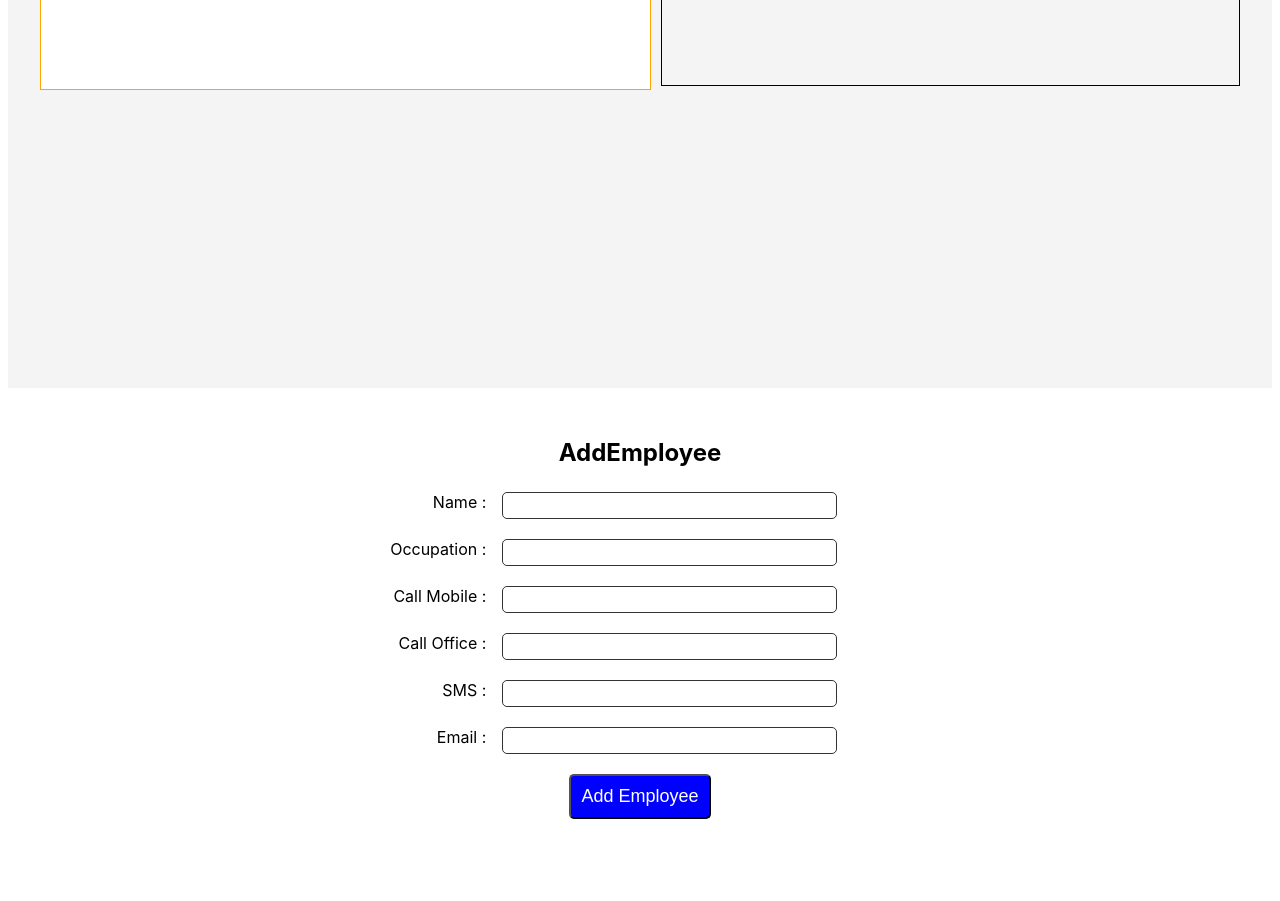
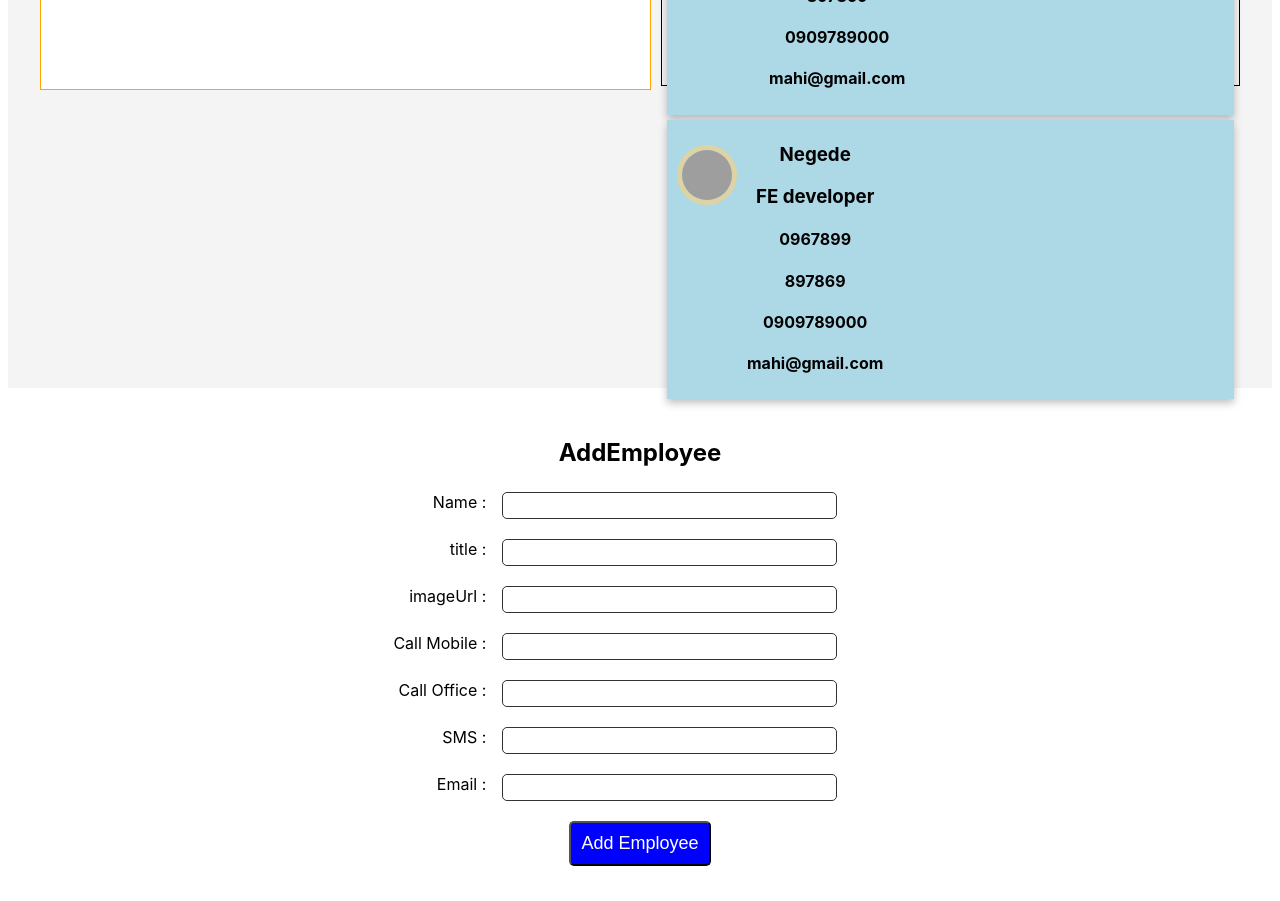
Before and after one commit to hitg23/feb-employee, a React (Create React App) app: page / in a window 1280 px wide. Shown: the part 540-1441 px from the top of the page. Before the commit the page ends 1394 px from the top, so only its background shows below. Built offline with nearby package versions, Linux system fonts and the light colour scheme; grey boxes are pictures that could not be loaded.

Commit message:
Add employee added on search bar component

```diff
--- a/src/App.js
+++ b/src/App.js
@@ -15,10 +15,15 @@ const [employeesData, setEmployeesData]= useState(employeeData)
 // useEffect(()=>{
 // getEmployeesData();
 // }, [])
+
+ const handleDetail=(empDetail)=>{
+
+
+ }
   return (
     <div>
 
-      <Employee employeesData={employeesData} setEmployeesData={setEmployeesData}/>
+    <Employee employeesData={employeesData} setEmployeesData={setEmployeesData} handleDetail={handleDetail} />
 
     </div>
   );
--- a/src/components/AddEmployee/AddEmployee.jsx
+++ b/src/components/AddEmployee/AddEmployee.jsx
@@ -1,72 +1,114 @@
-import React from "react";
-import styled from "styled-components";
-const StyledFormContainer = styled.div`
-  width: 50%;
-  margin: 30px auto;
-  display: flex;
-  flex-direction: column;
-`;
+import React, { useState, useEffect } from "react";
+import {
+  StyledFormContainer,
+  StyledForm,
+  StyledInputWrapper,
+  StyledLabel,
+  StyledInput,
+  StyledButton,
+} from "./StyledComponents";
 
-const StyledForm = styled.form`
-  display: flex;
-  flex-direction: column;
-  gap: 10px;
-`;
-const StyledInputWrapper = styled.div`
-  display: flex;
-  gap: 16px;
-  margin: 5px;
-  width: 80%;
-`;
-const StyledLabel = styled.label`
-  flex: 1;
-  text-align: right;
-`;
+export default function AddEmployee({ employeesData, setEmployeesData }) {
+  const [formData, setFormData] = useState({
+    name: "",
+    title: "",
+    imageUrl: "",
+    callMobile: "",
+    callOffice: "",
+    Sms: "",
+    Email: "",
+  });
+  // collecting the user info
+  const handleChange = (e) => {
+    const { name, value } = e.target;
+    setFormData((prevData) => ({
+      ...prevData,
+      [name]: value,
+    }));
+    //e.target.name
+    //e.target.value
+  };
 
-const StyledInput = styled.input`
-  flex: 2;
-  border: 1px solid #333;
-  border-radius: 5px;
-  padding: 5px;
-`;
-const StyledButton = styled.button`
-  padding: 10px;
-  border-radius: 5px;
-  color: white;
-  background-color: blue;
-  margin: 5px auto;
-  font-size: 18px;
-  align-item: left;
-`;
+  const handleSubmit = (e) => {
+    e.preventDefault();
+    setEmployeesData([...employeesData, formData]);
+    setFormData({
+      name: "",
+      title: "",
+      imageUrl: "",
+      callMobile: "",
+      callOffice: "",
+      Sms: "",
+      Email: "",
+    });
+  };
 
-export default function AddEmployee() {
   return (
     <StyledFormContainer>
       <h2 style={{ textAlign: "center" }}>AddEmployee</h2>
-      <StyledForm action="">
+      <StyledForm action="" onSubmit={handleSubmit}>
         <StyledInputWrapper>
           <StyledLabel htmlFor="">Name :</StyledLabel>
-          <StyledInput type="text" value="" />
+          <StyledInput
+            name="name"
+            onChange={handleChange}
+            type="text"
+            value={formData.name}
+          />
         </StyledInputWrapper>
         <StyledInputWrapper>
-          <StyledLabel htmlFor="">Occupation :</StyledLabel>
-          <StyledInput type="text" value="" />
+          <StyledLabel htmlFor="">title :</StyledLabel>
+          <StyledInput
+            onChange={handleChange}
+            name="title"
+            type="text"
+            value={formData.title}
+          />
+        </StyledInputWrapper>
+        <StyledInputWrapper>
+          <StyledLabel htmlFor="">imageUrl :</StyledLabel>
+          <StyledInput
+            onChange={handleChange}
+            name="imageUrl"
+            type="text"
+            value={formData.imageUrl}
+          />
         </StyledInputWrapper>
         <StyledInputWrapper>
           <StyledLabel htmlFor="">Call Mobile :</StyledLabel>
-          <StyledInput type="text" value="" />
+          <StyledInput
+            onChange={handleChange}
+            name="callMobile"
+            type="text"
+            value={formData.callMobile}
+          />
         </StyledInputWrapper>
         <StyledInputWrapper>
           <StyledLabel htmlFor="">Call Office :</StyledLabel>
-          <StyledInput type="text" value="" />
+          <StyledInput
+            onChange={handleChange}
+            name="callOffice"
+            type="text"
+            value={formData.callOffice}
+          />
         </StyledInputWrapper>
         <StyledInputWrapper>
           <StyledLabel htmlFor="">SMS :</StyledLabel>
-          <StyledInput type="text" value="" />
+          <StyledInput
+            onChange={handleChange}
+            name="Sms"
+            type="text"
+            value={formData.Sms}
+          />
         </StyledInputWrapper>
         <StyledInputWrapper>
           <StyledLabel htmlFor="">Email :</StyledLabel>
-          <StyledInput type="text" value="" />
+          <StyledInput
+            onChange={handleChange}
+            name="Email"
+            type="text"
+            value={formData.Email}
+          />
         </StyledInputWrapper>
 
         <StyledButton>Add Employee</StyledButton>
--- /dev/null
+++ b/src/components/AddEmployee/StyledComponents.jsx
@@ -0,0 +1,40 @@
+import styled from "styled-components";
+
+export const StyledFormContainer = styled.div`
+  width: 50%;
+  margin: 30px auto;
+  display: flex;
+  flex-direction: column;
+`;
+
+export const StyledForm = styled.form`
+  display: flex;
+  flex-direction: column;
+  gap: 10px;
+`;
+export const StyledInputWrapper = styled.div`
+  display: flex;
+  gap: 16px;
+  margin: 5px;
+  width: 80%;
+`;
+export const StyledLabel = styled.label`
+  flex: 1;
+  text-align: right;
+`;
+
+export const StyledInput = styled.input`
+  flex: 2;
+  border: 1px solid #333;
+  border-radius: 5px;
+  padding: 5px;
+`;
+export const StyledButton = styled.button`
+  padding: 10px;
+  border-radius: 5px;
+  color: white;
+  background-color: blue;
+  margin: 5px auto;
+  font-size: 18px;
+  align-item: left;
+`;
--- a/src/components/Employee/Employee.jsx
+++ b/src/components/Employee/Employee.jsx
@@ -5,15 +5,24 @@ import EmployeeDetail from "../EmployeeDetail/EmployeeDetail";
 import Container from "../Container/Container";
 import AddEmployee from "../AddEmployee/AddEmployee";
 
-function Employee({ employeesData, setEmployeesData }) {
+function Employee({
+  employeesData,
+  setEmployeesData,
+  handleDetail ,
+}) {
   return (
     <div>
       <Container>
         <HomePage
           employeesData={employeesData}
           setEmployeesData={setEmployeesData}
+          handleDetail={handleDetail}
         />
-        <EmployeeDetail />
+        <EmployeeDetail
+          employeesData={employeesData}
+          setEmployeesData={setEmployeesData}
+          handleDetail={handleDetail}
+        />
       </Container>
       <AddEmployee
         employeesData={employeesData}
--- a/src/components/EmployeeDetail/EmployeeDetail.jsx
+++ b/src/components/EmployeeDetail/EmployeeDetail.jsx
@@ -1,8 +1,9 @@
-import React from "react";
+import React, { useState } from "react";
+import { StyledImg } from "../EmployeeListItem/EmployeeListItem";
+import { StyledContent } from "../EmployeeListItem/EmployeeListItem";
+import { StyledEmplList } from "../EmployeeListItem/EmployeeListItem";
+
 import { styled } from "styled-components";
-// import { StyledImg } from "../EmployeeListItem/EmployeeListItem";
-// import { StyledContent } from "../EmployeeListItem/EmployeeListItem";
-// import { StyledEmplList } from "../EmployeeListItem/EmployeeListItem";
 
 const StyledEmpDetail = styled.div`
   width: 50%;
@@ -19,47 +20,45 @@ const StyledEmpDetail = styled.div`
 //   padding: 5px;
 // `;
 
-function EmployeeDetail() {
-  return <StyledEmpDetail>Employee Detail</StyledEmpDetail>;
-  // function employeeDetailList(employee) {
-  //   return (
-  //     <StyledEmplList>
-  //       <StyledImg src={employee.imageUrl} alt="person image" />
-  //       <StyledContent>
-  //         <h3>{employee.name}</h3>
-  //         <h3>{employee.occupation}</h3>
-
-  //         <StyledDetail>
-  //           <p>Call Mobile</p>
-  //           <h6>{employee.callMobile}</h6>
-  //         </StyledDetail>
-
-  //         <StyledDetail>
-  //           <p>Call Office</p>
-  //           <h6>{employee.callOffice}</h6>
-  //         </StyledDetail>
-
-  //         <StyledDetail>
-  //           <p>SMS</p>
-  //           <h6>{employee.sms}</h6>
-  //         </StyledDetail>
-
-  //         <StyledDetail>
-  //           <p>Email</p>
-  //           <h6>{employee.email}</h6>
-  //         </StyledDetail>
-  //       </StyledContent>
-  //     </StyledEmplList>
-  //   );
-  // }
-  // return (
-  //   <StyledEmpDetail>{employeesData.map(employeeDetailList)}</StyledEmpDetail>
-  // );
-}
 // const StyledEmployee = {
 //   backgroundColor: "red",
 //   width: "50%",
-//   height: "400px"
-// }
+//   height: "400px",
+// };
+// update the detail page
+function EmployeeDetail({ employeesData, setEmployeesData }) {
+  const [empDetail, setEmpDetail] = useState([]);
+  const employeeDetail = (employee) => {
+    return (
+      <StyledEmplList>
+        <StyledImg src={employee.imageUrl} alt="person image" />
+        <StyledContent>
+          <h3>{employee.name}</h3>
+          <h3>{employee.title}</h3>
+          <div>
+            <h4>{employee.callMobile}</h4>
+          </div>
+          <div>
+            <h4>{employee.callOffice}</h4>
+          </div>
+          <div>
+            <h4>{employee.sms}</h4>
+          </div>
+          <div>
+            <h4>{employee.email}</h4>
+          </div>
+        </StyledContent>
+      </StyledEmplList>
+    );
+    setEmployeesData();
+  };
+
+  return (
+    <StyledEmpDetail>
+      Employee Detail
+      <div>{employeesData.map(employeeDetail)}</div>
+    </StyledEmpDetail>
+  );
+}
 
 export default EmployeeDetail;
--- a/src/components/EmployeeListItem/EmployeeListItem.jsx
+++ b/src/components/EmployeeListItem/EmployeeListItem.jsx
@@ -23,9 +23,9 @@ export const StyledContent = styled.div`
 `;
 
 function EmployeeListItem({ employeesData }) {
-  function handleDetail() {
-    // console.log("mouseOver");
-  }
+  // function handleDetail() {
+  //   // console.log("mouseOver");
+  // }
   function employeeList(employee) {
     return (
       <StyledEmplList key={employee._id}>
@@ -41,9 +41,7 @@ function EmployeeListItem({ employeesData }) {
       </StyledEmplList>
     );
   }
-  return (
-    <div onMouseMove={handleDetail}>{employeesData.map(employeeList)}</div>
-  );
+  return <div>{employeesData.map(employeeList)}</div>;
 }
 
 export default EmployeeListItem;
```
Also changed, not shown: src/components/utility/Empdetail.jsx (added, +41 -0 lines).
